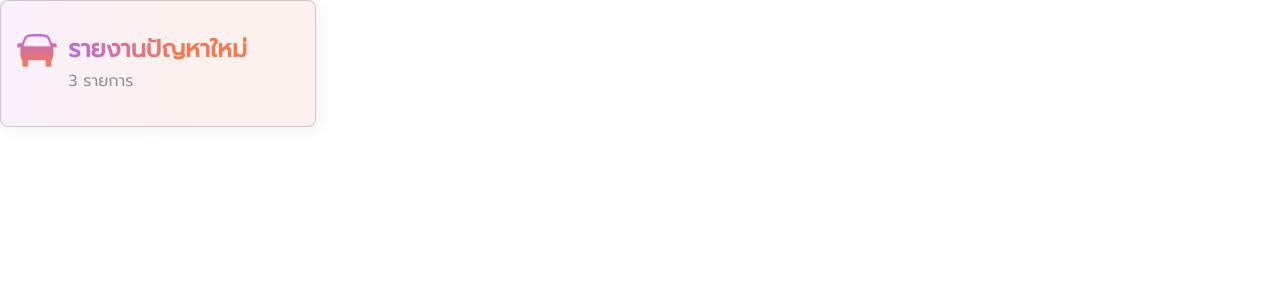
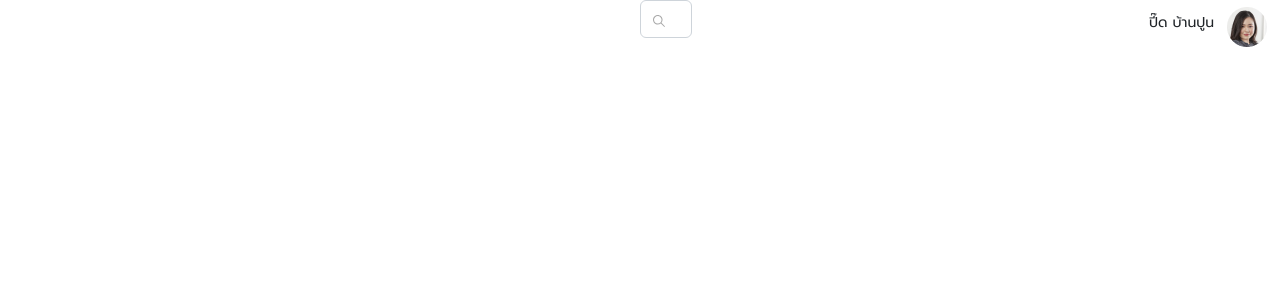
Before and after one commit to MyparkTU/fronted-web, a React (Create React App) app: page /Park in a window 1280 px wide. Shown: the top 300 px of the page. Built offline with nearby package versions, Linux system fonts and the light colour scheme.

Commit message:
oak
fix userinfo

```diff
--- a/package.json
+++ b/package.json
@@ -10,6 +10,7 @@
     "react": "^18.2.0",
     "react-bootstrap": "^2.5.0",
     "react-dom": "^18.2.0",
+    "react-icons": "^4.6.0",
     "react-scripts": "5.0.1",
     "web-vitals": "^2.1.4"
   },
--- a/src/components/UserInfo.js
+++ b/src/components/UserInfo.js
@@ -5,6 +5,7 @@ import image from '../asset/image/UserImage.png';
 import 'bootstrap/dist/css/bootstrap.min.css';
 import '../styles/UserInfo.css';
 import {TbPencil} from 'react-icons/tb';
+import { Card } from 'react-bootstrap';
 
 function UserInfo() {
   const [show, setShow] = useState(false);
@@ -17,8 +18,8 @@ function UserInfo() {
   };
 
   return (
-    <div ref={ref}>
-        <p>ปี๊ด บ้านปูน</p>
+    <div ref={ref} className = "space">
+        <p className='username' >ปี๊ด บ้านปูน</p>
       <button class="btn btn-default" onClick={handleClick}><img src = {image}/></button>
 
       <Overlay
@@ -29,21 +30,21 @@ function UserInfo() {
         containerPadding={20}
 
       >
-        <Popover id="popover-contained">
+          <Card className='size'>
           <Popover.Body className='body'>
             <text className='title'>เกี่ยวกับผู้ใช้</text>
             <br/>
-            ชื่อผู้ใช้ Admin_001 <TbPencil/>
+            <text className='label'>ชื่อผู้ใช้    Admin_001 </text><TbPencil/>
+            <br/><text className='label'>
+            เปลี่ยนรูปโปรไฟล์</text>
+            <br/><text className='label'>
+            เปลี่ยนรหัสผ่าน</text>
             <br/>
-            เปลี่ยนรูปโปรไฟล์
-            <br/>
-            เปลี่ยนรหัสผ่าน
-            <br/>
-            <button className="btn btn-default "
-            style={{background: "#BB6BD9"}}>
-            Log out</button>
+            <button className="btn btn-default colorbutton"
+            >
+            <h5 style={{color: "#FFFFFF"}}>Log out</h5></button>
           </Popover.Body>
-        </Popover>
+      </Card>
       </Overlay>
     </div>
   );
--- /dev/null
+++ b/src/components/header.js
@@ -0,0 +1,15 @@
+import  React, { Component } from "react";
+import 'bootstrap/dist/css/bootstrap.min.css';
+import Search from './Search';
+import Users from './UserInfo';
+import '../styles/header.css'
+class headers extends Component {
+    render() {
+        return (
+            <div className="space">
+            <Search />
+            <Users />
+            </div>
+        )}
+}
+export default headers;
--- a/src/index.js
+++ b/src/index.js
@@ -7,11 +7,12 @@ import './asset/font/Nunito-Regular.ttf'
 import LoginPage from './pages/LoginPage';
 import reportWebVitals from './reportWebVitals';
 import Reporttest from './components/NewReport';
+import Header from './components/header';
 
 const root = ReactDOM.createRoot(document.getElementById('root'));
 root.render(
   <React.StrictMode>
-    <Reporttest />
+    <Header />
   </React.StrictMode>
 );
 
--- a/src/styles/UserInfo.css
+++ b/src/styles/UserInfo.css
@@ -1,15 +1,64 @@
 .popover .arrow {
     display: none !important;
     height: 500px
+
 }
 
 .body {
     font-family: 'Promptlight';
     font-weight: 400;
+    flex-direction: column;
+    margin: 10%;
 }
 
 .title{
+    display: flex;
     font-weight: 600;
     color: #035397;
+    justify-content: center;
+    margin-top: 2%;
+    font-size: 24px;
+    font-family: 'Promptlight';
 
 }
+.space {
+
+    display: flex;
+    flex-direction: row;
+    justify-content:end;
+    margin-left: 50%;
+
+
+
+
+
+  }
+.colorbutton {
+    display: block;
+    background: linear-gradient(90deg, #BB6BD9 0%, #F27A54 62.15%);
+    box-shadow: 0px 10px 10px rgba(1, 170, 192, 0.1);
+    border-radius: 25px;
+    width: 224px;
+    height: 50;
+    justify-content: flex-end;
+
+}
+.size {
+    width: 343px;
+    height: 312px;
+    margin-top: 1%;
+    border-radius: 8%;
+    box-shadow: 1px 1px 6.25px 2.5px rgba(0, 0, 0, 0.1);
+}
+.label {
+    font-size: 24px;
+    font-family: 'Promptlight';
+
+
+}
+.username {
+    font-family: 'Promptlight';
+    font-size: 14px;
+    margin-top: 7%;
+
+}
--- /dev/null
+++ b/src/styles/header.css
@@ -0,0 +1,9 @@
+.space {
+    display: flex;
+    flex-direction: row;
+    width: 50%;
+
+
+
+
+  }
```
Also changed, not shown: 1 other file (tests, documents, lock files or other folders).
